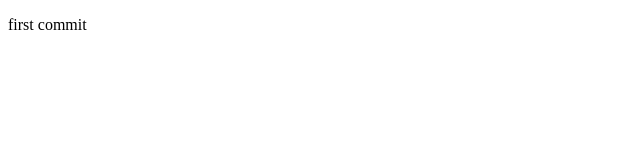
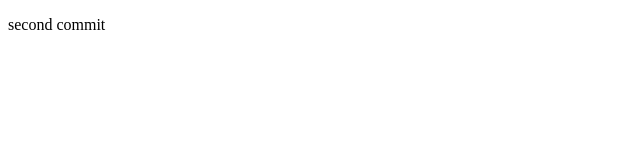
Before and after one commit to developerm/gitlearnmain, a plain HTML site: page index.html in a window 1280 px wide. Shown: the full height of the page, 0-640 px from the left. Drawn offline with Linux system fonts and the light colour scheme.

Commit message:
secondcommit

```diff
--- a/index.html
+++ b/index.html
@@ -7,6 +7,6 @@
   <title>Document</title>
 </head>
 <body>
-  <p>first commit</p>
+  <p>second commit</p>
 </body>
 </html>
```
